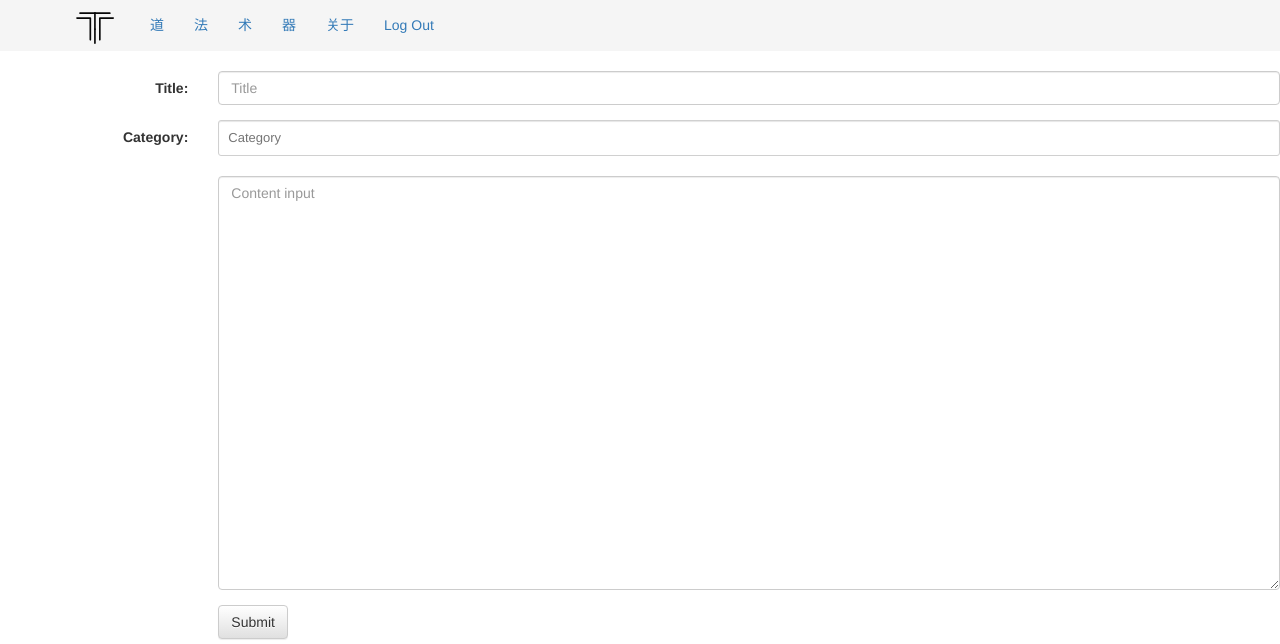
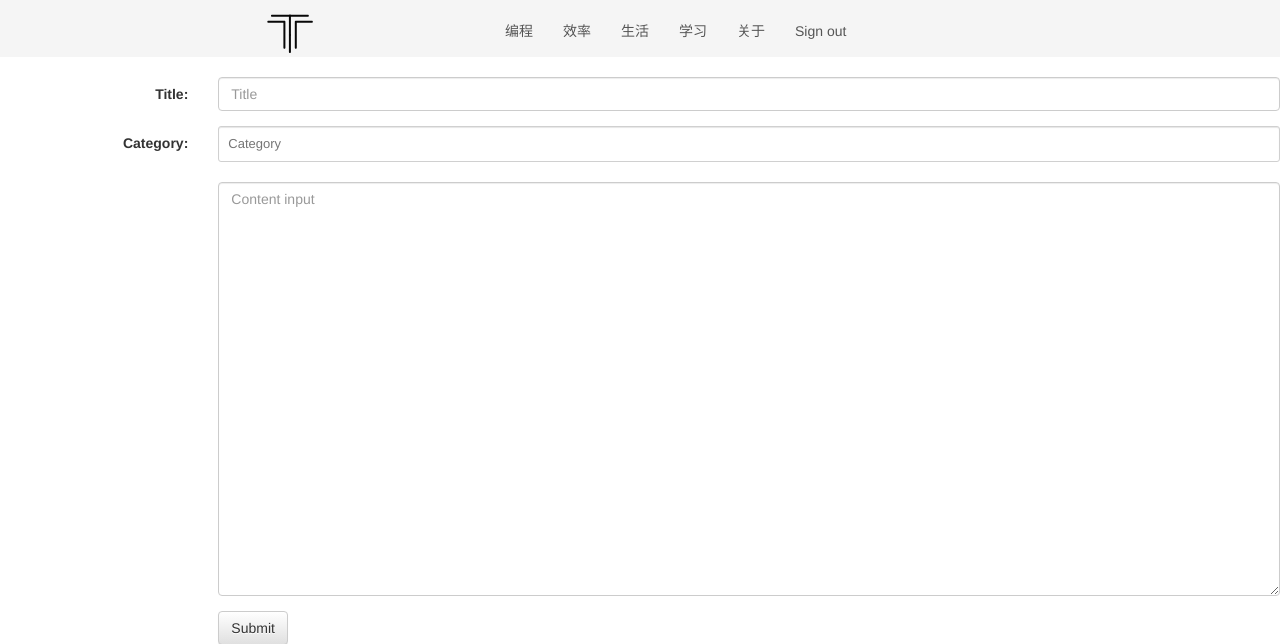
Before and after one commit to zhiwei1988/blog, a Flask app: page /edit in a window 1280 px wide. Shown: the top 644 px of the page. Run offline with Flask 2, Linux system fonts and the light colour scheme; the visitor is signed in with stand-in values (Sample User, id 1); parts of the project's set-up code (start-up, migrations or seed data) failed here and were passed over; some libraries are stand-ins or nearby versions.

Commit message:
调整桌面端布局

```diff
--- a/app/static/css/style.css
+++ b/app/static/css/style.css
@@ -1,3 +1,7 @@
+a {
+  color: #555;
+}
+
 h2 {
   font-size: 18px;
 }
@@ -31,7 +35,7 @@ h4, h5, h6 {
   background-color: #563d7c;
 }
 
-.post {
+.posts-expand .post {
   margin-bottom: 40px;
 }
 
@@ -48,3 +52,46 @@ h4, h5, h6 {
   font-size: 12px;
   text-align: center;
 }
+
+@media (min-width: 992px) {
+  .navbar > .container .navbar-brand {
+    margin-left: -45px;
+  }
+
+  .logo {
+    width: 60px;
+  }
+
+  #bs-navbar {
+    margin-top: 6px;
+    padding-left: 200px;
+  }
+
+  .container {
+    width: 700px;
+    padding-left: 0;
+    padding-right: 0;
+  }
+
+  .posts-expand {
+    margin-top: 80px;
+  }
+
+  .posts-expand .post {
+    margin-top: 120px;
+  }
+
+  .posts-expand .post:first-child {
+    margin-top: 0;
+  }
+
+  .post-title {
+    text-align: left;
+    font-size: 26px;
+    font-weight: 400;
+  }
+
+  .post-meta {
+    text-align: left;
+  }
+}
--- a/app/templates/base.html
+++ b/app/templates/base.html
@@ -29,23 +29,27 @@
                 <nav id="bs-navbar" class="collapse navbar-collapse">
                     <ul class="nav navbar-nav">
                         <li id="li-dao">
-                            <a href="{{ url_for('main.category_dao') }}">道</a>
+                            <a href="{{ url_for('main.category_dao') }}">编程</a>
                         </li>
                         <li id="li-fa">
-                            <a href="{{ url_for('main.category_fa') }}">法</a>
+                            <a href="{{ url_for('main.category_fa') }}">效率</a>
                         </li>
                         <li id="li-shu">
-                            <a href="{{ url_for('main.category_shu') }}">术</a>
+                            <a href="{{ url_for('main.category_shu') }}">生活</a>
                         </li>
                         <li id="li-shu">
-                            <a href="{{ url_for('main.category_qi') }}">器</a>
+                            <a href="{{ url_for('main.category_qi') }}">学习</a>
                         </li>
                         <li id="li-guanyu">
                             <a href="#">关于</a>
                         </li>
                         {% if current_user.is_authenticated %}
                         <li>
-                            <a href="{{ url_for('auth.logout') }}">Log Out</a>
+                            <a href="{{ url_for('auth.logout') }}">Sign out</a>
+                        </li>
+                        {% else %}
+                        <li>
+                            <a href="{{ url_for('main.edit_blog') }}">Sign in</a>
                         </li>
                         {% endif %}
                     </ul>
--- a/app/templates/index.html
+++ b/app/templates/index.html
@@ -1,7 +1,7 @@
 {% extends "base.html" %}
 
 {% block home_page_content -%}
-<section class="container">
+<section class="container posts-expand">
 		{% for post in posts %}
 		<article class="post">
 			<h2 class="post-title">
```
